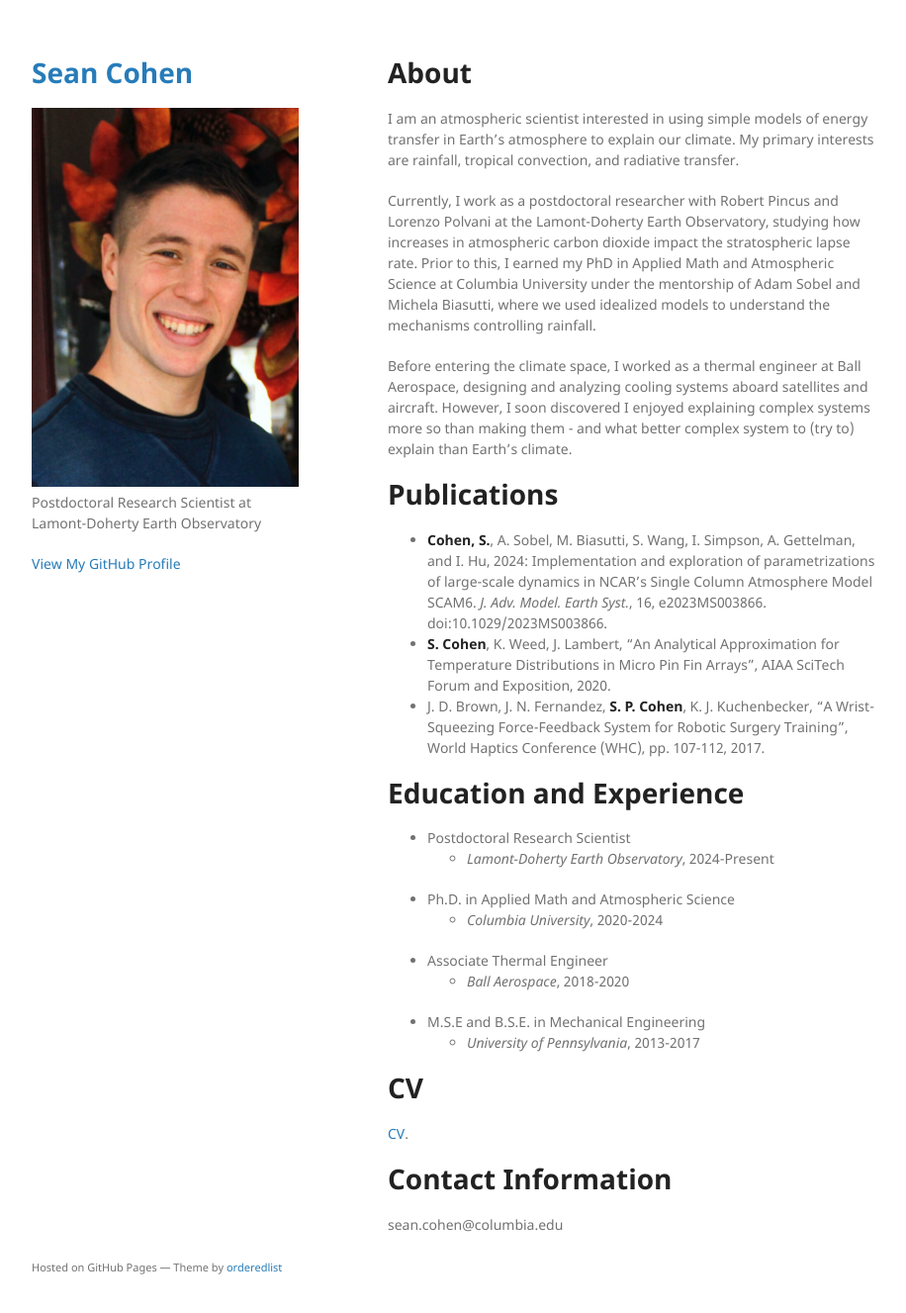
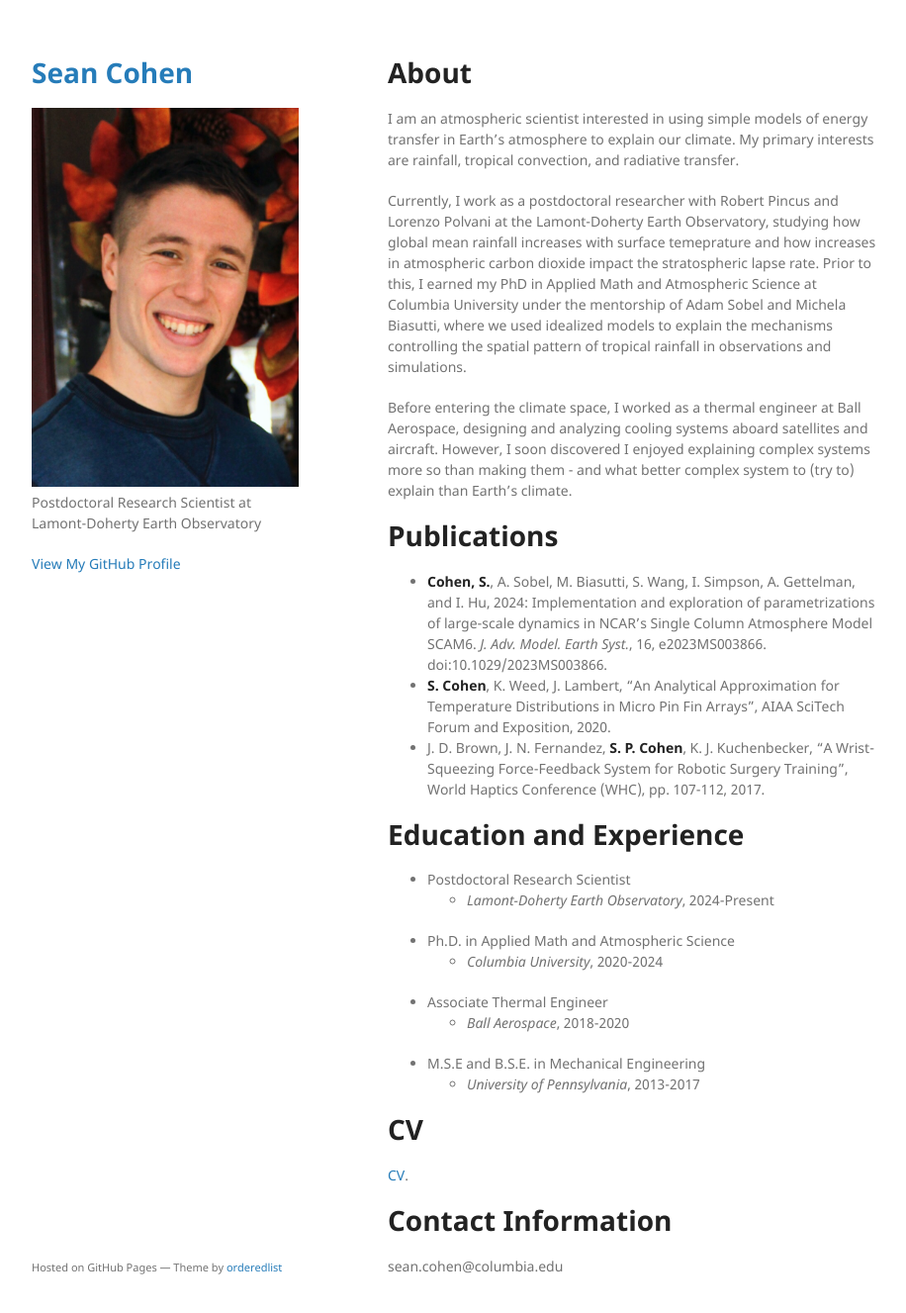
Before and after one commit to seancohen33/seancohen33.github.io, a Jekyll site: the page built from index.md, in a window 1280 px wide and 1360 px high. Shown: the top 1327 px of the window at 99% size, without its empty margins (178-1094 px from the left). Built offline with Jekyll 4.4.1, drawn with Linux system fonts in a browser that asks for light colours; our own code applies the rules of GitHub Pages for plain Markdown files.

Commit message:
Update index.md

```diff
--- a/index.md
+++ b/index.md
@@ -6,7 +6,7 @@ layout: default
 
 I am an atmospheric scientist interested in using simple models of energy transfer in Earth’s atmosphere to explain our climate. My primary interests are rainfall, tropical convection, and radiative transfer.
 
-Currently, I work as a postdoctoral researcher with Robert Pincus and Lorenzo Polvani at the Lamont-Doherty Earth Observatory, studying how increases in atmospheric carbon dioxide impact the stratospheric lapse rate. Prior to this, I earned my PhD in Applied Math and Atmospheric Science at Columbia University under the mentorship of Adam Sobel and Michela Biasutti, where we used idealized models to understand the mechanisms controlling rainfall.
+Currently, I work as a postdoctoral researcher with Robert Pincus and Lorenzo Polvani at the Lamont-Doherty Earth Observatory, studying how global mean rainfall increases with surface temeprature and how increases in atmospheric carbon dioxide impact the stratospheric lapse rate. Prior to this, I earned my PhD in Applied Math and Atmospheric Science at Columbia University under the mentorship of Adam Sobel and Michela Biasutti, where we used idealized models to explain the mechanisms controlling the spatial pattern of tropical rainfall in observations and simulations.
 
 Before entering the climate space, I worked as a thermal engineer at Ball Aerospace, designing and analyzing cooling systems aboard satellites and aircraft. However, I soon discovered I enjoyed explaining complex systems more so than making them - and what better complex system to (try to) explain than Earth's climate.
 
```
